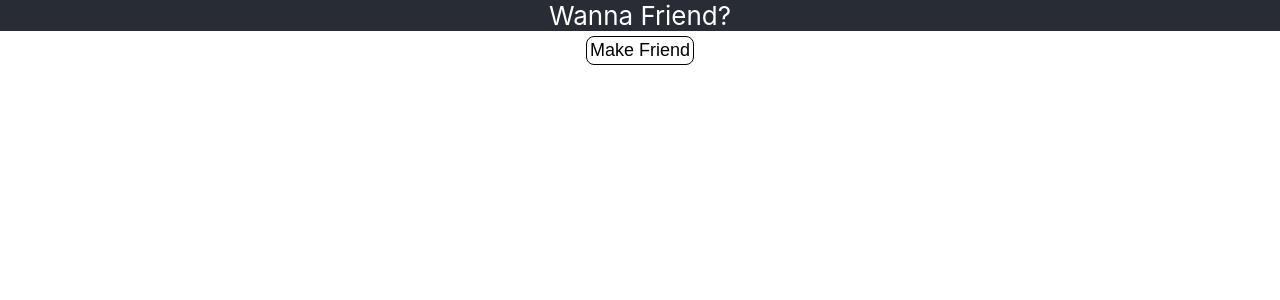
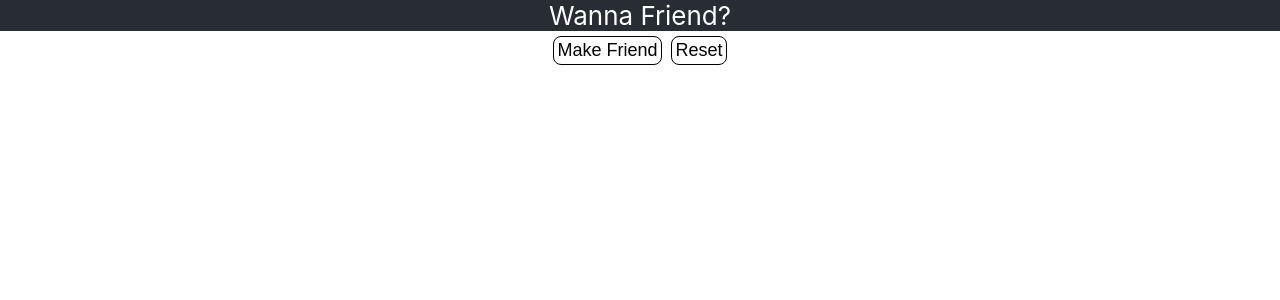
Before and after one commit to NadyaCodes/friend-maker, a React (Create React App) app: page / in a window 1280 px wide. Shown: the top 300 px of the page. Built offline with nearby package versions, Linux system fonts and the light colour scheme.

Commit message:
create refresh route to fix name bug

```diff
--- a/src/FriendButton.jsx
+++ b/src/FriendButton.jsx
@@ -12,8 +12,8 @@ export default function FriendButton() {
 
   return (
     <div>
-      <button onClick={() => fetchPerson()}>Make Friend</button>
-      {friend.name !== undefined && <Friend friend={friend} />}
+      {friend.name !== undefined ? <Friend friend={friend} /> : <button onClick={() => fetchPerson()}>Make Friend</button>}
+      <button onClick={() => window.location.reload(false)}>Reset</button>
     </div>
   )
 }
```
